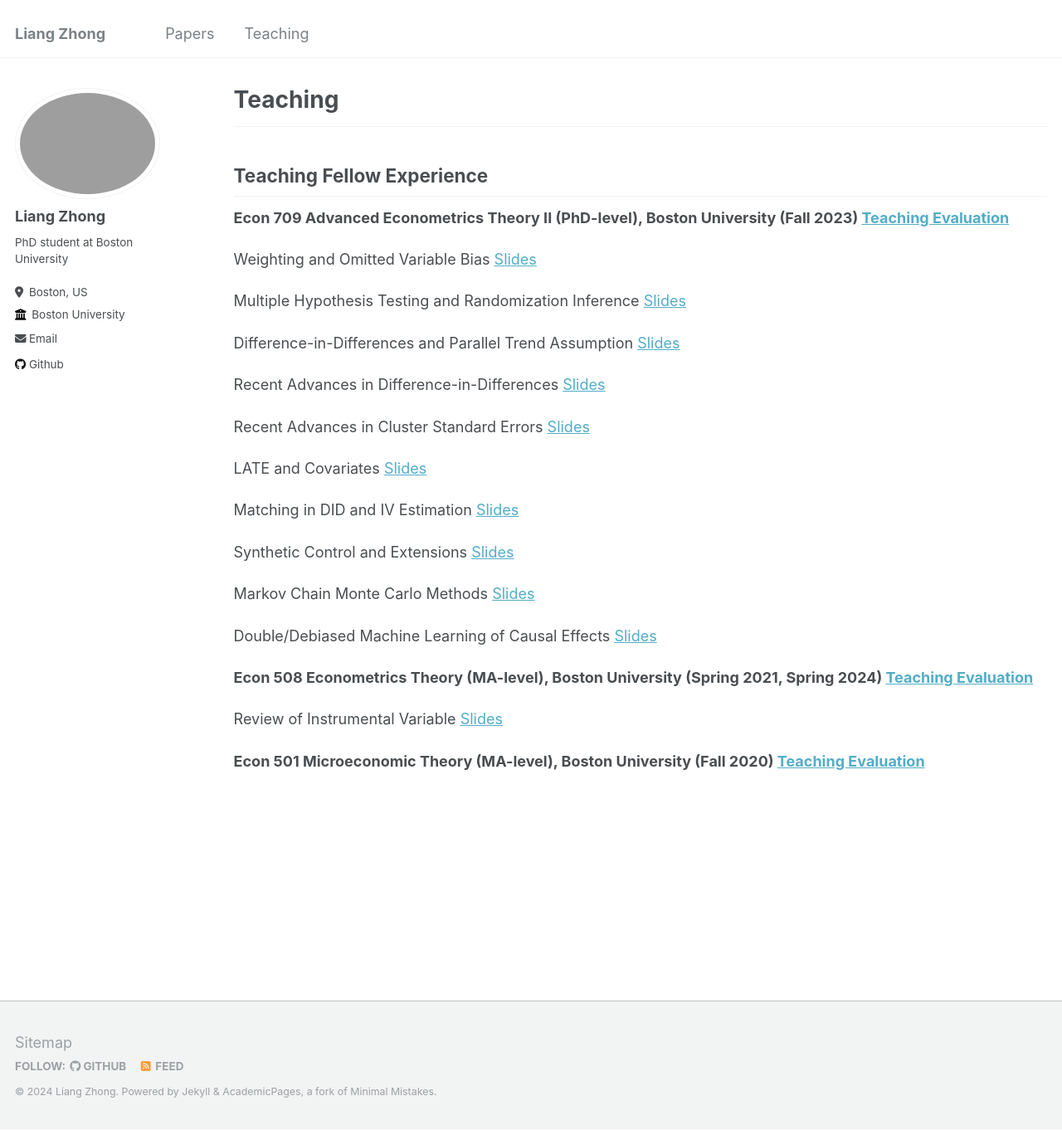
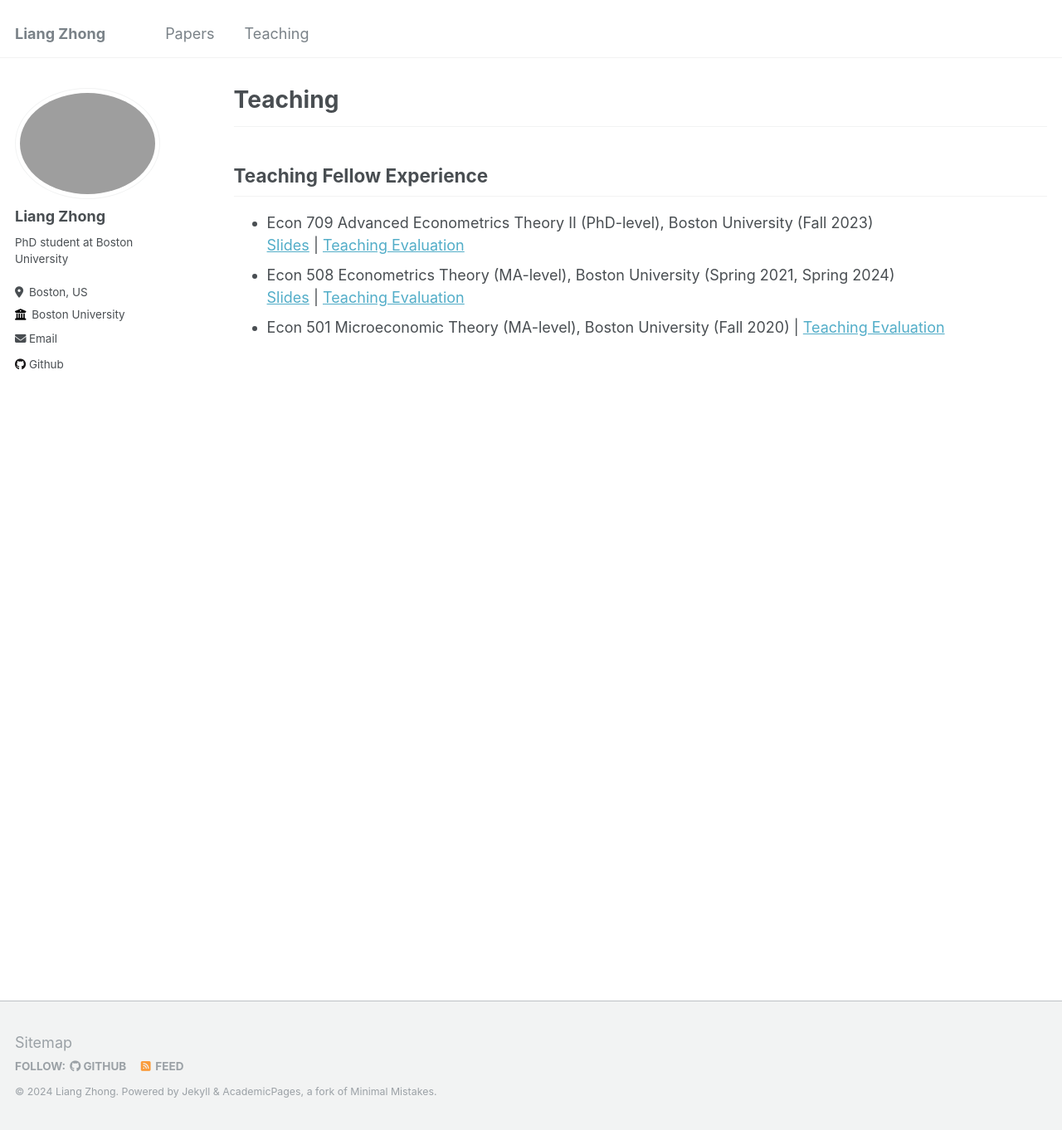
Before and after one commit to samzl1/samzl1.github.io, a Jekyll site: the page built from _pages/teaching.html, in a window 1280 px wide and 1362 px high. Shown: the whole window at 83% size. Built offline with Jekyll 4.4.1, drawn with Linux system fonts in a browser that asks for light colours.

```diff
--- a/_pages/papers.md
+++ b/_pages/papers.md
@@ -9,13 +9,18 @@ author_profile: true
 <hr>
 <h2 id="working-papers">Working Papers</h2>
 
-<p><strong><a href="https://papers.ssrn.com/sol3/papers.cfm?abstract_id=4430334">COPPAcalypse? The Youtube Settlement's Impact on Kids Content</a> (with Garrett Johnson, Tesary Lin, and James Cooper). Revise & Resubmit, Management Science. </strong></p>
+<ul><li><a href="https://papers.ssrn.com/sol3/papers.cfm?abstract_id=4430334" target="_blank">COPPAcalypse? The Youtube Settlement's Impact on Kids Content</a> (with <a href="https://www.garjoh.com/" style="color:black" target="_blank">Garrett Johnson</a>, <a href="https://tesarylin.github.io/" style="color:black" target="_blank">Tesary Lin</a>, and <a href="https://scholar.google.com/citations?user=nYEyFMYAAAAJ" style="color:black" target="_blank">James Cooper</a>)
 
-<p><em>Abstract:</em> We examine the tradeoff between privacy and personalization for online content by evaluating the impact of YouTube's settlement with the Federal Trade Commission over violating the Children's Online Privacy Protection Act (COPPA). Under the settlement, YouTube removed all forms of personalization for child-directed content starting in January 2020, which included personalized ads and platform features like personalized search and recommendations. We study the resulting impact on 5,066 top American YouTube channels by comparing the child-directed content creators to their non-child-directed counterparts using a difference-in-differences design. On the supply side, we find that child-directed content creators produce 18% less content and pivot towards producing non-child-directed content. Child-directed content creators also invest less in content quality: the proportion of original content falls by 11% and manual captioning falls by 27%, while user content ratings fall by 10%. On the demand side, views of child-directed channels fall by 20%. Consistent with the platform's degraded capacity to match viewers to content, both content creation and content views become more concentrated among top child-directed YouTube channels.</p>
+<br> <a href="#/" style="color:black" onclick="visib('coppa')"><em>Abstract</em></a> | <em>Revise & Resubmit, Management Science</em> </li></ul>
 
-<p><strong><a href="https://arxiv.org/abs/2304.14386">Convexity Not Required: Estimation of Smooth Moment Condition Models</a> (with Jean-Jacques Forneron) </strong></p>
+<div id="coppa" style="display: none; background-color: #F1F1F1; color: #666; padding: 10px"> We examine the tradeoff between privacy and personalization for online content by evaluating the impact of YouTube's settlement with the Federal Trade Commission over violating the Children's Online Privacy Protection Act (COPPA). Under the settlement, YouTube removed all forms of personalization for child-directed content starting in January 2020, which included personalized ads and platform features like personalized search and recommendations. We study the resulting impact on 5,066 top American YouTube channels by comparing the child-directed content creators to their non-child-directed counterparts using a difference-in-differences design. On the supply side, we find that child-directed content creators produce 18% less content and pivot towards producing non-child-directed content. Child-directed content creators also invest less in content quality: the proportion of original content falls by 11% and manual captioning falls by 27%, while user content ratings fall by 10%. On the demand side, views of child-directed channels fall by 20%. Consistent with the platform's degraded capacity to match viewers to content, both content creation and content views become more concentrated among top child-directed YouTube channels.</div>
 
-<p><em>Abstract:</em> Generalized and Simulated Method of Moments are often used to estimate
+
+<ul><li><a href="https://arxiv.org/abs/2304.14386" target="_blank">Convexity Not Required: Estimation of Smooth Moment Condition Models</a> (with <a href="http://jjforneron.com/" style="color:black" target="_blank">Jean-Jacques Forneron</a>)
+
+<br> <a href="#/" style="color:black" onclick="visib('gauss')"><em>Abstract</em></a> | <em>Draft Under Review </em></li></ul>
+
+<div id="gauss" style="display: none; background-color: #F1F1F1; color: #666; padding: 10px"> Generalized and Simulated Method of Moments are often used to estimate
  structural Economic models. Yet, it is commonly reported that optimization
  is challenging because the corresponding objective function is non-convex. For
  smooth problems, this paper shows that convexity is not required: under a global
@@ -26,10 +31,29 @@ author_profile: true
  misspecification. In contrast, Newton-Raphson and quasi-Newton methods can
  fail to converge because of non-convexity. The condition precludes non-global op
 tima. Numerical and empirical examples illustrate the condition, non-convexity,
- and convergence properties of different optimizers.</p>
+ and convergence properties of different optimizers.</div>
 
 
-<h2 id="works-in-progress">Works in Progress</h2>
-<p><strong>Racial Screening on the Big Screen: Evidence from the Motion Picture Industry</strong> with Angela Crema and M. Daniele Paserman  </p>
-<p><strong>Unconditional Randomization Testing for the Distance of Spillover Effect</strong></p>
+<h2 id="works-in-progress">Selected Work in Progress</h2>
+
+<ul><li><p>Unconditional Randomization Tests for Interference (Job Market Paper)</p> </li></ul>
+
+<ul><li><a href="https://drive.google.com/file/d/1EasxNQtZj6P2FP3ARSSsPan9sjhA2nmN/view" target="_blank">Racial Screening on the Big Screen: Evidence from the Motion Picture Industry</a> (with <a href="https://angela-crema.com/" style="color:black"  target="_blank">Angela Crema</a> and <a href="https://sites.google.com/view/paserman/home" style="color:black"  target="_blank">M. Daniele Paserman</a>)
+
+<br> <a href="#/" style="color:black" onclick="visib('movie')"><em>Abstract</em></a> | <em>Prepare for Submission</em> </li></ul>
+
+<div id="movie" style="display: none; background-color: #F1F1F1; color: #666; padding: 10px"> We develop a model of discrimination that allows us to interpret observed differences in outcomes across groups, conditional on passing a screening test, as taste-based (employer,) statistical, or customer discrimination. We apply this framework to investigate the nature of non-white underrepresentation in the US motion picture industry. Leveraging a novel data set with racial identifiers for the cast of 7,000 motion pictures, we show that, conditional on production, non-white movies exhibit higher average revenues and a smaller variance. Our findings can be rationalized in the context of our model if non-white movies are held to higher standards for production.</div>
+
+<ul><li><p>Contextual Bandit Mechanism: Optimal Delegation in the Experimentation Cycle (with Zixian Liu)</p> </li></ul>
+
+<script>
+function visib(id) {
+  var x = document.getElementById(id);
+  if (x.style.display === "none") {
+    x.style.display = "block";
+  } else {
+    x.style.display = "none";
+  }
+}
+</script>
 </section>
--- a/_pages/teaching.html
+++ b/_pages/teaching.html
@@ -8,22 +8,49 @@ author_profile: true
 <section class="page__content" itemprop="text">
 <hr>
 <h2 id="teaching-fellow">Teaching Fellow Experience</h2>
-<p><strong>Econ 709 Advanced Econometrics Theory II (PhD-level), Boston University (Fall 2023) <a href="http://samzl1.github.io/files/GRS EC 709 A1 - Liang Zhong - Fall 2023_be51871e-ea61-48ec-8ca8-279d066a03a2en-US.pdf">Teaching Evaluation</a> </strong></p>
 
-<p>Weighting and Omitted Variable Bias <a href="http://samzl1.github.io/files/709_dis_1.pdf">Slides </a></p>
-<p>Multiple Hypothesis Testing and Randomization Inference <a href="http://samzl1.github.io/files/709_dis_2.pdf">Slides </a></p>
-<p>Difference-in-Differences and Parallel Trend Assumption <a href="http://samzl1.github.io/files/709_DID.pdf">Slides </a></p>
-<p>Recent Advances in Difference-in-Differences <a href="http://samzl1.github.io/files/709_DID_2.pdf">Slides </a></p>
-<p>Recent Advances in Cluster Standard Errors <a href="http://samzl1.github.io/files/709_clustering.pdf">Slides </a></p>
-<p>LATE and Covariates <a href="http://samzl1.github.io/files/709_IV.pdf">Slides </a></p>
-<p>Matching in DID and IV Estimation <a href="http://samzl1.github.io/files/709_matching.pdf">Slides </a></p>
-<p>Synthetic Control and Extensions <a href="http://samzl1.github.io/files/709_scm.pdf">Slides </a></p>
-<p>Markov Chain Monte Carlo Methods <a href="http://samzl1.github.io/files/709_mcmc.pdf">Slides </a></p>
-<p> Double/Debiased Machine Learning of Causal Effects <a href="http://samzl1.github.io/files/709_dml.pdf">Slides </a></p>
+<ul>
+<li> Econ 709 Advanced Econometrics Theory II (PhD-level), Boston University (Fall 2023)
+<br> <a href="#/" onclick="visib('ec709')">Slides</a> | <a href="http://samzl1.github.io/files/GRS EC 709 A1 - Liang Zhong - Fall 2023_be51871e-ea61-48ec-8ca8-279d066a03a2en-US.pdf" target="_blank">Teaching Evaluation</a> </li>
 
-<p><strong>Econ 508 Econometrics Theory (MA-level), Boston University (Spring 2021, Spring 2024) <a href="http://samzl1.github.io/files/eval_508.pdf">Teaching Evaluation</a> </strong></p>
-<p> Review of Instrumental Variable <a href="http://samzl1.github.io/files/EC508_IV (1).pdf">Slides </a></p>
+<div id="ec709" style="display: none; text-align: justify; line-height: 1.2">
+<ol>
+<li><a href="http://samzl1.github.io/files/709_dis_1.pdf" style="color:black"  target="_blank">Weighting and Omitted Variable Bias</a></li>
+<li><a href="http://samzl1.github.io/files/709_dis_2.pdf" style="color:black"  target="_blank">Multiple Hypothesis Testing and Randomization Inference </a></li>
+<li><a href="http://samzl1.github.io/files/709_DID.pdf" style="color:black"  target="_blank">Difference-in-Differences and Parallel Trend Assumption </a></li>
+<li><a href="http://samzl1.github.io/files/709_DID_2.pdf" style="color:black"  target="_blank">Recent Advances in Difference-in-Differences</a></li>
+<li><a href="http://samzl1.github.io/files/709_clustering.pdf" style="color:black"  target="_blank">Recent Advances in Cluster Standard Errors </a></li>
+<li><a href="http://samzl1.github.io/files/709_IV.pdf" style="color:black"  target="_blank">LATE and Covariates</a></li>
+<li><a href="http://samzl1.github.io/files/709_matching.pdf" style="color:black"  target="_blank">Matching in DID and IV Estimation </a></li>
+<li><a href="http://samzl1.github.io/files/709_scm.pdf" style="color:black"  target="_blank">Synthetic Control and Extensions</a></li>
+<li><a href="http://samzl1.github.io/files/709_mcmc.pdf" style="color:black"  target="_blank">Markov Chain Monte Carlo Methods</a></li>
+<li><a href="http://samzl1.github.io/files/709_dml.pdf" style="color:black"  target="_blank">Double/Debiased Machine Learning of Causal Effects</a></li>
+</ol>
+</div>
 
-<p><strong>Econ 501 Microeconomic Theory (MA-level), Boston University (Fall 2020) <a href="http://samzl1.github.io/files/eval_501.pdf">Teaching Evaluation</a> </strong></p>
+
+<li> Econ 508 Econometrics Theory (MA-level), Boston University (Spring 2021, Spring 2024)
+<br> <a href="#/" onclick="visib('ec508')">Slides</a> | <a href="http://samzl1.github.io/files/eval_508.pdf" target="_blank">Teaching Evaluation</a> </li>
+
+<div id="ec508" style="display: none; text-align: justify; line-height: 1.2">
+<ul>
+<li><a href="http://samzl1.github.io/files/EC508_IV (1).pdf" style="color:black"  target="_blank">Review of Instrumental Variable</a></li>
+</ul>
+</div>
+
+
+<li> Econ 501 Microeconomic Theory (MA-level), Boston University (Fall 2020)  | <a href="http://samzl1.github.io/files/eval_501.pdf" target="_blank">Teaching Evaluation</a> </li>
+</ul>
+
+<script>
+function visib(id) {
+  var x = document.getElementById(id);
+  if (x.style.display === "none") {
+    x.style.display = "block";
+  } else {
+    x.style.display = "none";
+  }
+}
+</script>
 
 </section>
```
Also changed, not shown: _pages/about.md (+5 -1 lines), 1 other file.
